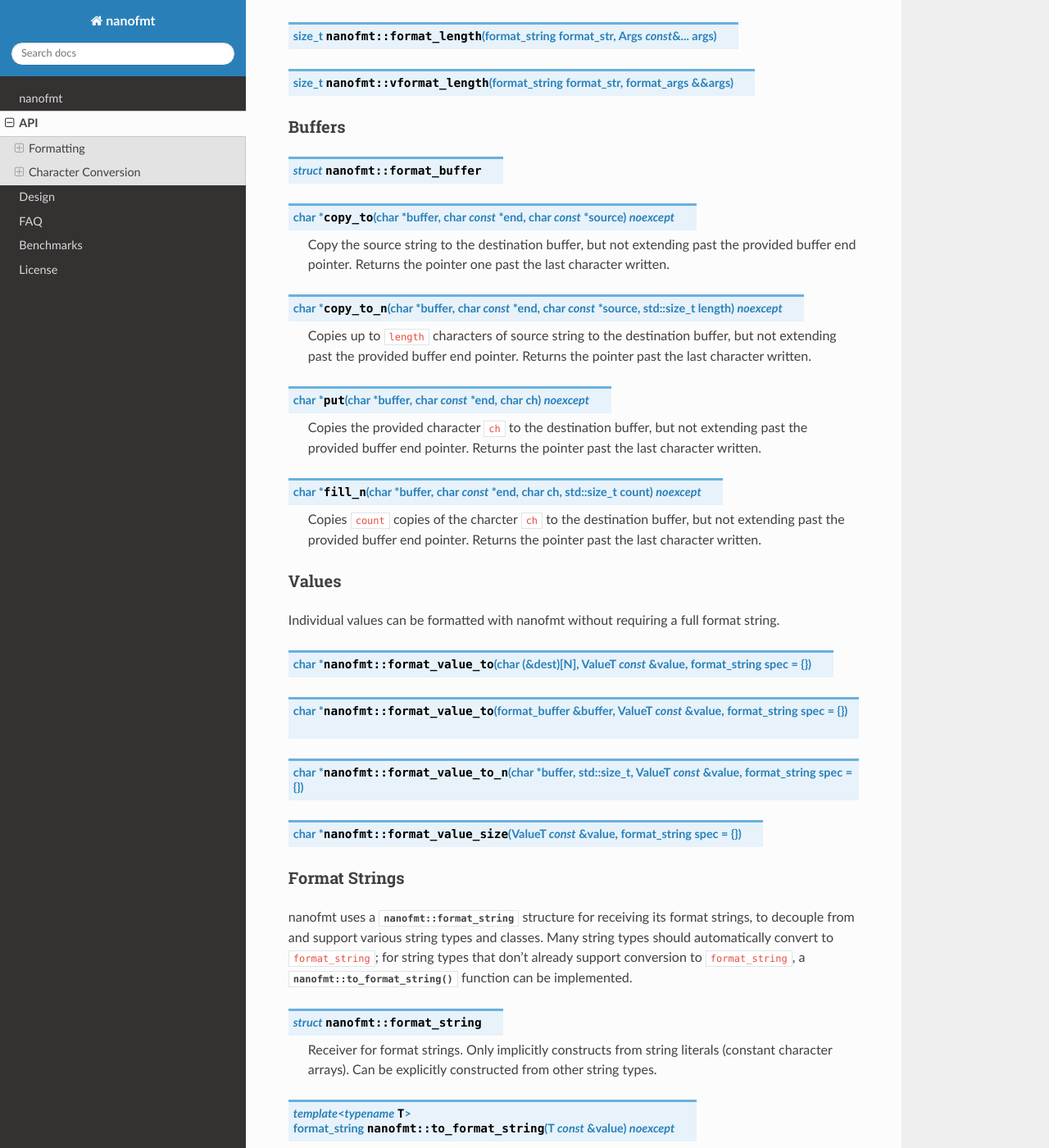
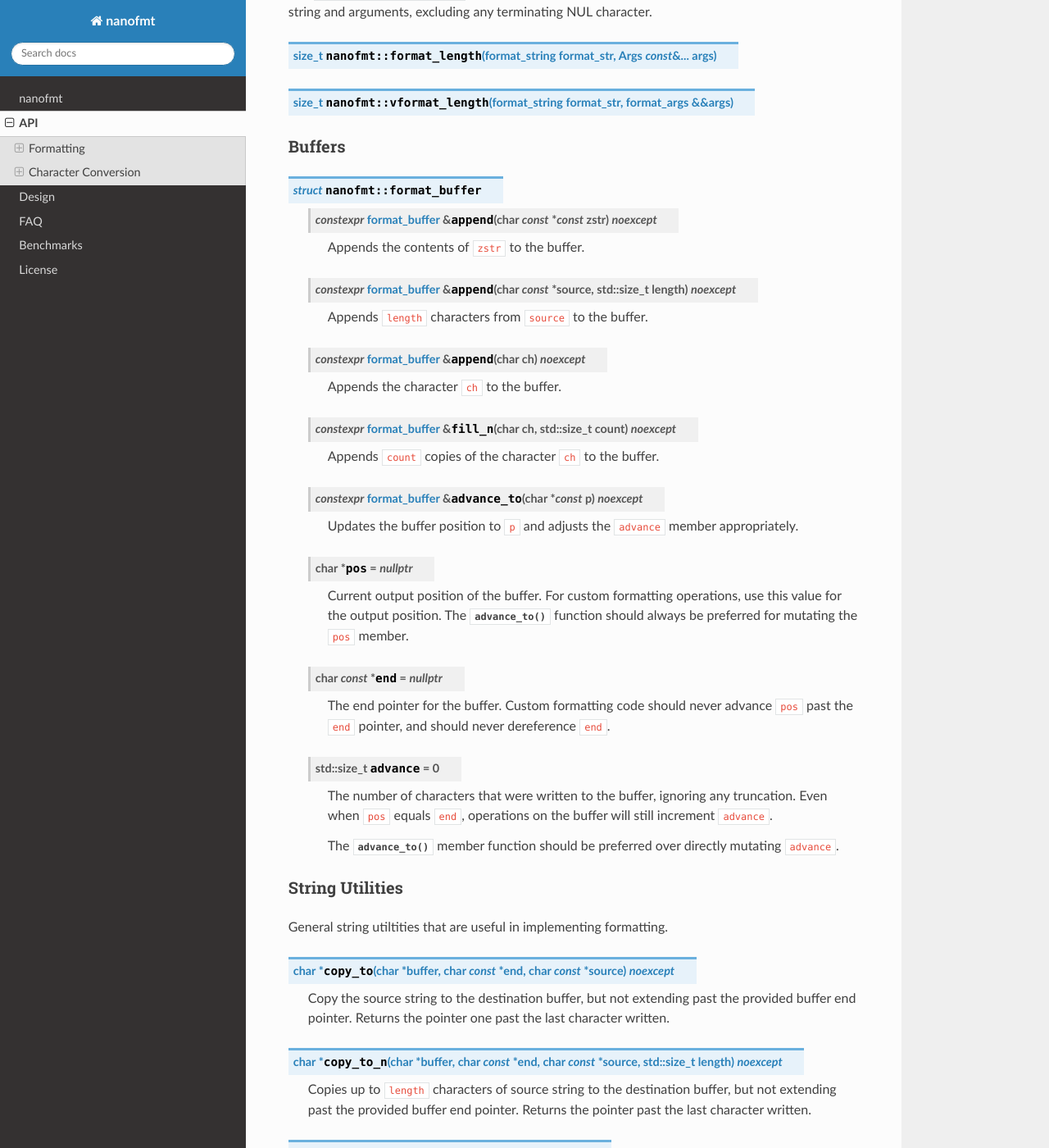
Before and after one commit to seanmiddleditch/nanofmt, a Sphinx documentation site: the page built from docs/api.rst, in a window 1280 px wide and 1400 px high, scrolled down 2146 px. Shown: the whole window at 82% size. Built offline with Sphinx 7.4.7 and the Read the Docs theme 2.0.0, drawn with Linux system fonts in a browser that asks for light colours.

Commit message:
Document format_buffer

```diff
--- a/docs/api.rst
+++ b/docs/api.rst
@@ -91,6 +91,52 @@
 ^^^^^^^
 
 .. cpp:struct:: nanofmt::format_buffer
+
+  .. cpp:function:: constexpr format_buffer& append(char const* const zstr) noexcept
+
+    Appends the contents of ``zstr`` to the buffer.
+
+  .. cpp:function:: constexpr format_buffer& append(char const* source, std::size_t length) noexcept
+
+    Appends ``length`` characters from ``source`` to the buffer.
+
+  .. cpp:function:: constexpr format_buffer& append(char ch) noexcept
+
+    Appends the character ``ch`` to the buffer.
+
+  .. cpp:function:: constexpr format_buffer& fill_n(char ch, std::size_t count) noexcept
+
+    Appends ``count`` copies of the character ``ch`` to the buffer.
+
+  .. cpp:function:: constexpr format_buffer& advance_to(char* const p) noexcept
+
+    Updates the buffer position to ``p`` and adjusts the ``advance`` member appropriately.
+
+  .. cpp:member:: char* pos = nullptr
+
+    Current output position of the buffer. For custom formatting operations,
+    use this value for the output position. The :cpp:func:`advance_to`
+    function should always be preferred for mutating the ``pos`` member.
+
+  .. cpp:member:: char const* end = nullptr
+
+    The end pointer for the buffer. Custom formatting code should never
+    advance ``pos`` past the ``end`` pointer, and should never dereference
+    ``end``.
+
+  .. cpp:member:: std::size_t advance = 0
+
+    The number of characters that were written to the buffer, ignoring any
+    truncation. Even when ``pos`` equals ``end``, operations on the buffer
+    will still increment ``advance``.
+
+    The :cpp:func:`advance_to` member function should be preferred over
+    directly mutating ``advance``.
+
+String Utilities
+^^^^^^^^^^^^^^^^
+
+General string utiltities that are useful in implementing formatting.
 
 .. cpp:function:: char* copy_to(char* buffer, char const* end, char const* source) noexcept
 
```
